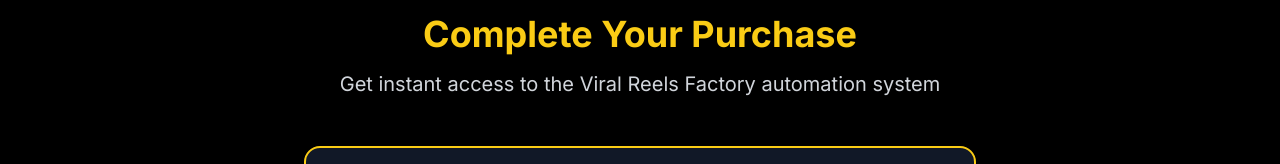
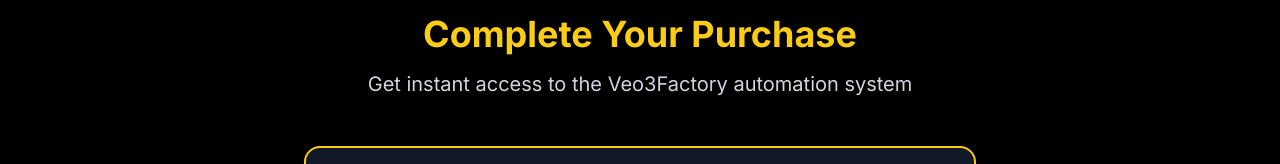
Before and after one commit to Qwixo/veo3factory-v0.3, a React (Vite) app: page /checkout in a window 1280 px wide. Shown: the part 139-303 px from the top of the page. Built offline with nearby package versions, Linux system fonts and the light colour scheme; no server answers.

Commit message:
Updated CheckoutPage.tsx

```diff
--- a/src/components/checkout/CheckoutPage.tsx
+++ b/src/components/checkout/CheckoutPage.tsx
@@ -49,7 +49,7 @@
 
         <div className="text-center mb-12">
           <h1 className="text-4xl font-bold text-yellow-400 mb-4">Complete Your Purchase</h1>
-          <p className="text-xl text-gray-300">Get instant access to the Viral Reels Factory automation system</p>
+          <p className="text-xl text-gray-300">Get instant access to the Veo3Factory automation system</p>
         </div>
 
         {error && (
```
